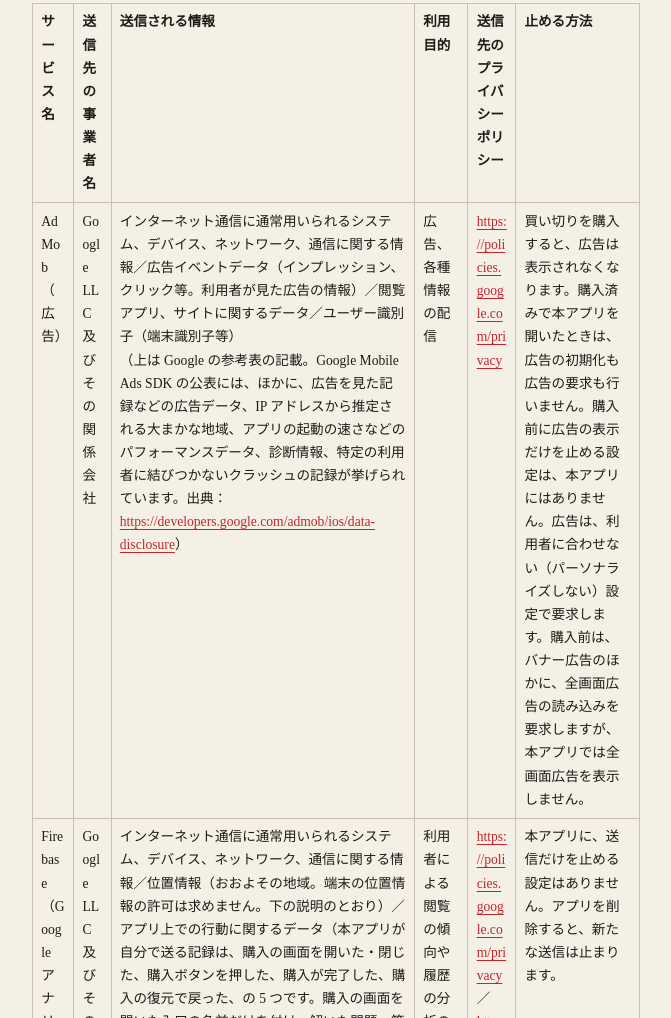
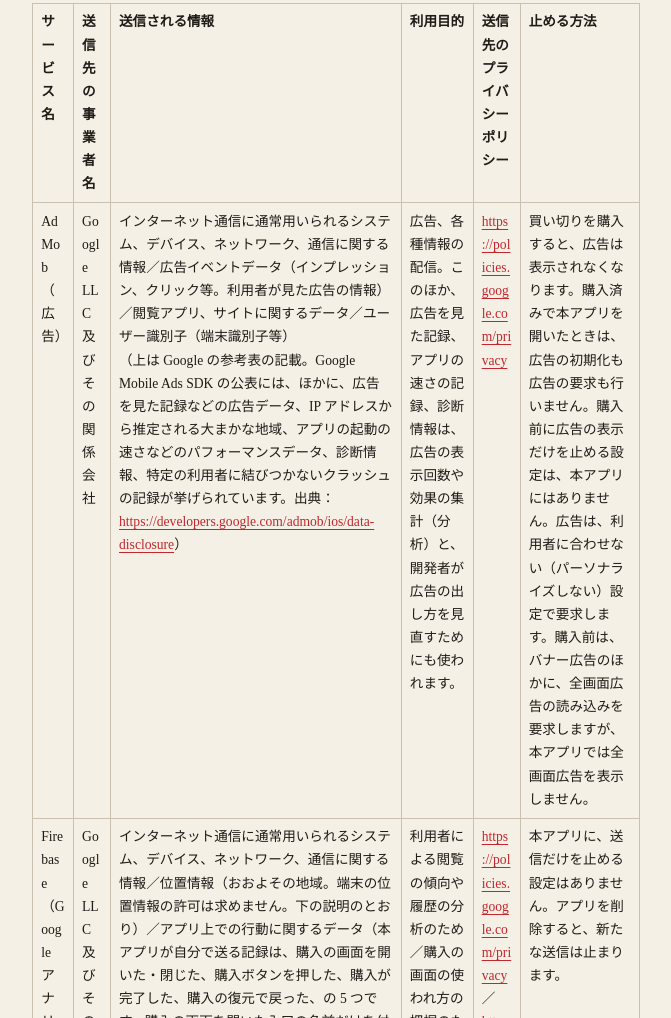
Before and after one commit to nntakuya/nntakuya.github.io, a plain HTML site: page touhan-drill/privacy.html in a window 1280 px wide. Shown: the part 1485-2503 px from the top of the page, without its empty margins (304-975 px from the left). Drawn offline with Linux system fonts and the light colour scheme.

Commit message:
登録販売者 一問一答のプライバシーポリシーの AdMob の行に、使い道の 1 文を足す（D-706）
Co-Authored-By: Claude Fable 5.2 <noreply@anthropic.com>

```diff
--- a/touhan-drill/privacy.html
+++ b/touhan-drill/privacy.html
@@ -22,7 +22,7 @@
 <h2>3. 利用者情報の外部送信について（電気通信事業法第27条の12に基づく公表）</h2>
 <p>本アプリを利用すると、利用者の端末から次の送信先へ、利用者に関する情報が送信されます。送信される情報と利用目的は、Google が公表している参考表（<a href="https://business.safety.google/intl/ja/tba-jp/">https://business.safety.google/intl/ja/tba-jp/</a>。AdMob と Google アナリティクスの行。2023年6月16日時点の情報）の記載に合わせ、Crashlytics と、本アプリでの具体的な動きは、Google の各公表（表の下に記載）で補っています。2026年11月22日に確かめました。</p>
 <div class="table"><table><thead><tr><th scope="col">サービス名</th><th scope="col">送信先の事業者名</th><th scope="col">送信される情報</th><th scope="col">利用目的</th><th scope="col">送信先のプライバシーポリシー</th><th scope="col">止める方法</th></tr></thead><tbody>
-<tr><td>AdMob（広告）</td><td>Google LLC及びその関係会社</td><td>インターネット通信に通常用いられるシステム、デバイス、ネットワーク、通信に関する情報／広告イベントデータ（インプレッション、クリック等。利用者が見た広告の情報）／閲覧アプリ、サイトに関するデータ／ユーザー識別子（端末識別子等）<br>（上は Google の参考表の記載。Google Mobile Ads SDK の公表には、ほかに、広告を見た記録などの広告データ、IP アドレスから推定される大まかな地域、アプリの起動の速さなどのパフォーマンスデータ、診断情報、特定の利用者に結びつかないクラッシュの記録が挙げられています。出典：<a href="https://developers.google.com/admob/ios/data-disclosure">https://developers.google.com/admob/ios/data-disclosure</a>）</td><td>広告、各種情報の配信</td><td><a href="https://policies.google.com/privacy?hl=ja">https://policies.google.com/privacy</a></td><td>買い切りを購入すると、広告は表示されなくなります。購入済みで本アプリを開いたときは、広告の初期化も広告の要求も行いません。購入前に広告の表示だけを止める設定は、本アプリにはありません。広告は、利用者に合わせない（パーソナライズしない）設定で要求します。購入前は、バナー広告のほかに、全画面広告の読み込みを要求しますが、本アプリでは全画面広告を表示しません。</td></tr>
+<tr><td>AdMob（広告）</td><td>Google LLC及びその関係会社</td><td>インターネット通信に通常用いられるシステム、デバイス、ネットワーク、通信に関する情報／広告イベントデータ（インプレッション、クリック等。利用者が見た広告の情報）／閲覧アプリ、サイトに関するデータ／ユーザー識別子（端末識別子等）<br>（上は Google の参考表の記載。Google Mobile Ads SDK の公表には、ほかに、広告を見た記録などの広告データ、IP アドレスから推定される大まかな地域、アプリの起動の速さなどのパフォーマンスデータ、診断情報、特定の利用者に結びつかないクラッシュの記録が挙げられています。出典：<a href="https://developers.google.com/admob/ios/data-disclosure">https://developers.google.com/admob/ios/data-disclosure</a>）</td><td>広告、各種情報の配信。このほか、広告を見た記録、アプリの速さの記録、診断情報は、広告の表示回数や効果の集計（分析）と、開発者が広告の出し方を見直すためにも使われます。</td><td><a href="https://policies.google.com/privacy?hl=ja">https://policies.google.com/privacy</a></td><td>買い切りを購入すると、広告は表示されなくなります。購入済みで本アプリを開いたときは、広告の初期化も広告の要求も行いません。購入前に広告の表示だけを止める設定は、本アプリにはありません。広告は、利用者に合わせない（パーソナライズしない）設定で要求します。購入前は、バナー広告のほかに、全画面広告の読み込みを要求しますが、本アプリでは全画面広告を表示しません。</td></tr>
 <tr><td>Firebase（Google アナリティクス／Crashlytics）</td><td>Google LLC及びその関係会社</td><td>インターネット通信に通常用いられるシステム、デバイス、ネットワーク、通信に関する情報／位置情報（おおよその地域。端末の位置情報の許可は求めません。下の説明のとおり）／アプリ上での行動に関するデータ（本アプリが自分で送る記録は、購入の画面を開いた・閉じた、購入ボタンを押した、購入が完了した、購入の復元で戻った、の 5 つです。購入の画面を開いた入口の名前だけを付け、解いた問題・答え・成績の中身、問題の番号、金額、商品の識別子、支払いに関する情報、Apple ID は、本アプリが自分で送る 5 つの記録には入れていません。このほか、Firebase が標準で自動的に集める基本の記録（アプリの初回起動・利用の開始・画面の移り変わり・アプリ内購入の完了など）が送られることがあります。購入を終えたとき Firebase が自動で送る記録に、商品の ID・金額・通貨・数量などが入る場合があります）／閲覧画面に関するデータ／ユーザー識別子（アプリのインスタンス ID＝アプリを入れるたびに作られる番号、Crashlytics のインストール識別子。広告識別子（IDFA）は集められず、ベンダー識別子（IDFV）の収集は無効にしています）／落ちたときの記録（スタックトレース・端末と OS の情報・アプリのバージョン）</td><td>利用者による閲覧の傾向や履歴の分析のため／購入の画面の使われ方の把握のため／不具合の調査</td><td><a href="https://policies.google.com/privacy?hl=ja">https://policies.google.com/privacy</a> ／ <a href="https://firebase.google.com/support/privacy">https://firebase.google.com/support/privacy</a></td><td>本アプリに、送信だけを止める設定はありません。アプリを削除すると、新たな送信は止まります。</td></tr>
 </tbody></table></div>
 <p><strong>位置情報について：</strong>本アプリは、端末の位置情報（GPS 等）の許可を求めず、端末の位置情報を取得しません。表の「位置情報」は、通信の IP アドレスから、Google のサービス側で推定される大まかな地域のことです（Google アナリティクスの説明：<a href="https://support.google.com/analytics/answer/6160484?hl=ja">https://support.google.com/analytics/answer/6160484?hl=ja</a>。AdMob の公表：上の data-disclosure の頁）。</p>
```
